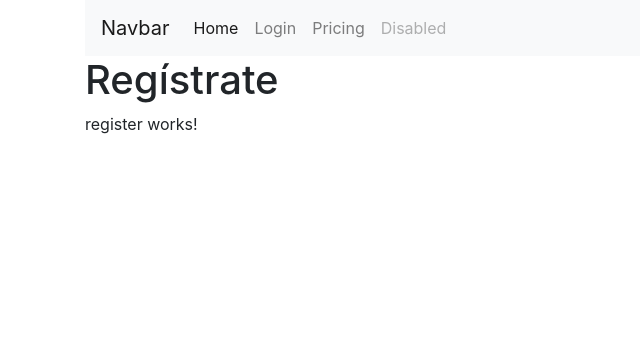
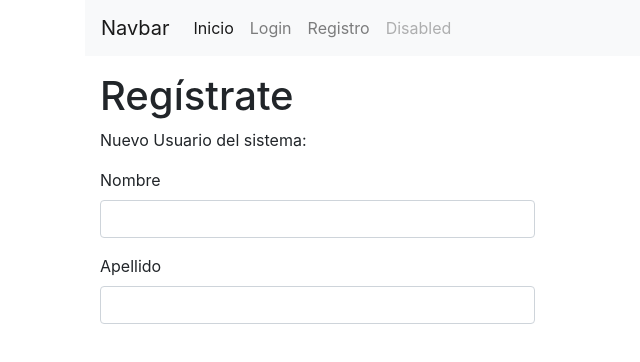
Before and after one commit to cartes/ahaus, an Angular app in the folder ahaus-angular/: page /register in a window 1280 px wide. Shown: the top 362 px of the page, without its empty margins (0-640 px from the left). Built offline with nearby package versions, Linux system fonts and the light colour scheme.

Commit message:
Cambio 1 de septiembre

```diff
--- a/ahaus-angular/src/app/app.component.html
+++ b/ahaus-angular/src/app/app.component.html
@@ -8,13 +8,13 @@
         <div class="collapse navbar-collapse" id="navbarNav">
             <ul class="navbar-nav">
                 <li class="nav-item active">
-                    <a class="nav-link" href="#">Home <span class="sr-only">(current)</span></a>
+                    <a class="nav-link" [routerLink]="['/inicio']">Inicio <span class="sr-only">(current)</span></a>
                 </li>
                 <li class="nav-item">
-                    <a class="nav-link" href="#">Login</a>
+                    <a class="nav-link" [routerLink]="['/login']">Login</a>
                 </li>
                 <li class="nav-item">
-                    <a class="nav-link" href="#">Pricing</a>
+                    <a class="nav-link" [routerLink]="['/register']">Registro</a>
                 </li>
                 <li class="nav-item">
                     <a class="nav-link disabled" href="#" tabindex="-1" aria-disabled="true">Disabled</a>
--- a/ahaus-angular/src/app/components/login/login.component.ts
+++ b/ahaus-angular/src/app/components/login/login.component.ts
@@ -1,4 +1,5 @@
-import { Component, OnInit } from '@angular/core';
+import {Component, OnInit} from '@angular/core';
+import {User} from "../../models/user";
 
 @Component({
     selector: 'app-login',
@@ -7,9 +8,11 @@ import { Component, OnInit } from '@angular/core';
 })
 export class LoginComponent implements OnInit {
     public page_title: string;
+    public user: User;
 
     constructor() {
         this.page_title = "Identifícate";
+        this.user = new User(1, '','','', '', '', '', '', '', 'ROLE_USER', '', '', '');
     }
 
     ngOnInit() {
--- a/ahaus-angular/src/app/components/register/register.component.html
+++ b/ahaus-angular/src/app/components/register/register.component.html
@@ -1,3 +1,17 @@
-<h1>{{page_title}}</h1>
+<div class="col-12 mt-3">
+    <h1>{{page_title}}</h1>
 
-<p>register works!</p>
+    <p>Nuevo Usuario del sistema:</p>
+
+    <form class="col-md-5 ml-0 pl-0">
+        <div class="form-group">
+            <label for="name">Nombre </label>
+            <input class="form-control" type="text" name="name" id="name" />
+        </div>
+        <div class="form-group">
+            <label for="surname">Apellido </label>
+            <input class="form-control" type="text" name="surname" id="surname" />
+        </div>
+    </form>
+
+</div>
--- a/ahaus-angular/src/app/components/register/register.component.ts
+++ b/ahaus-angular/src/app/components/register/register.component.ts
@@ -1,18 +1,33 @@
-import { Component, OnInit } from '@angular/core';
+import {Component, OnInit} from '@angular/core';
+import {User} from "../../models/user";
+import {UserService} from "../../services/user.service";
 
 @Component({
     selector: 'app-register',
     templateUrl: './register.component.html',
-  styleUrls: ['./register.component.scss']
+    styleUrls: ['./register.component.scss'],
+    providers: [
+        UserService
+    ]
 })
 export class RegisterComponent implements OnInit {
     public page_title: string;
+    public user: User
 
-  constructor() {
+    constructor(
+        private _userService: UserService
+    ) {
         this.page_title = 'Regístrate';
+        this.user = new User(1, '', '', '', '', '', '', '', '', 'ROLE_USER', '', '', '');
+
     }
 
     ngOnInit() {
     }
 
+    onSubmit(form) {
+        console.log(this.user);
+        console.log(this._userService.test());
+        form.reset();
     }
+}
--- /dev/null
+++ b/ahaus-angular/src/app/services/user.service.ts
@@ -0,0 +1,18 @@
+import {Injectable} from "@angular/core";
+import {HttpClient, HttpHeaders} from "@angular/common/http";
+import {Observable} from "rxjs";
+import {User} from "../models/user";
+
+@Injectable()
+export class UserService {
+
+    constructor (
+        public _http: HttpClient
+    ) {
+
+    }
+
+    test() {
+        return "Hola Mundo desde el servicio";
+    }
+}
```
Also changed, not shown: ahaus-angular/src/app/app.module.ts (+6 -2 lines). Lines whose indentation alone changed are shown as unchanged.
